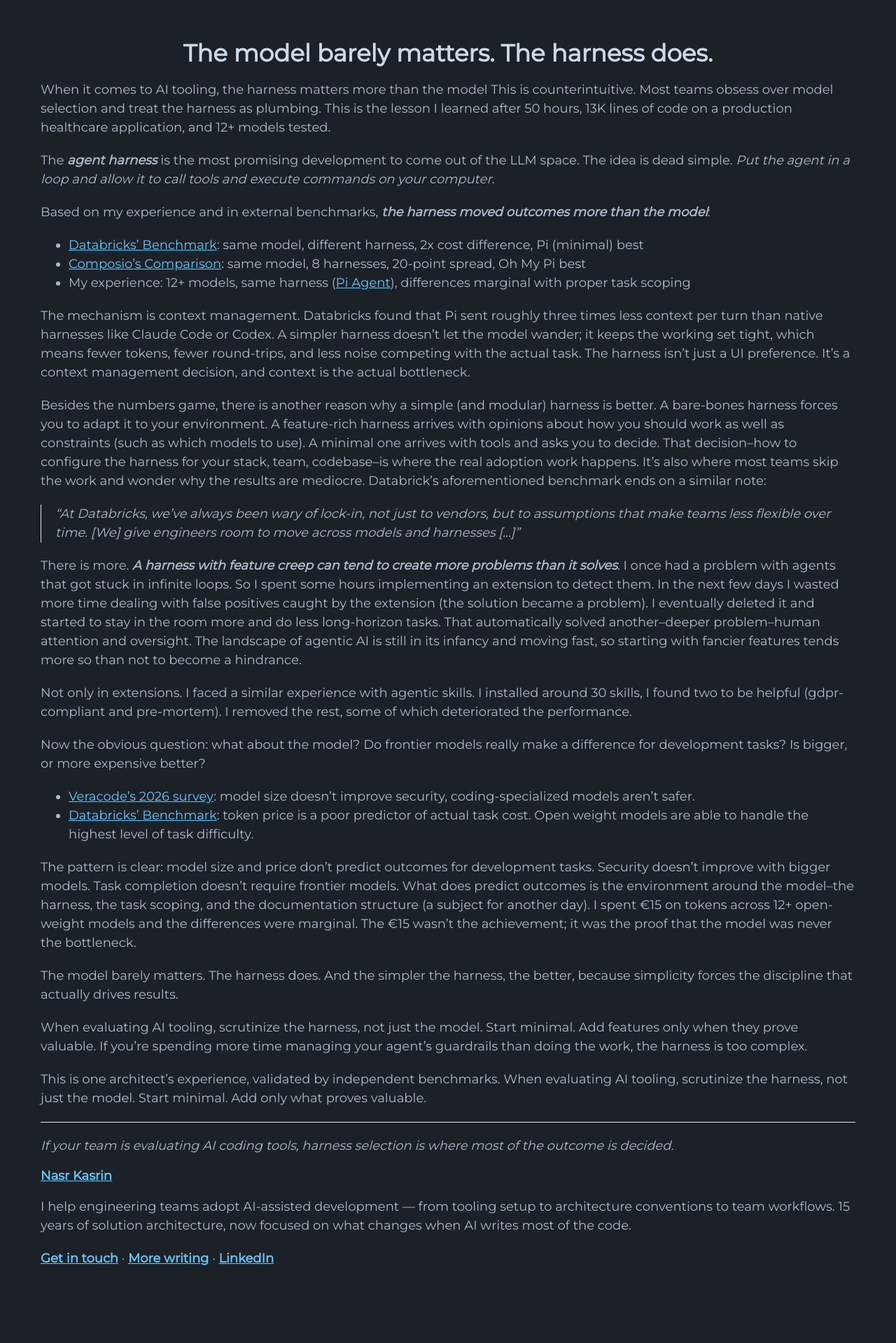
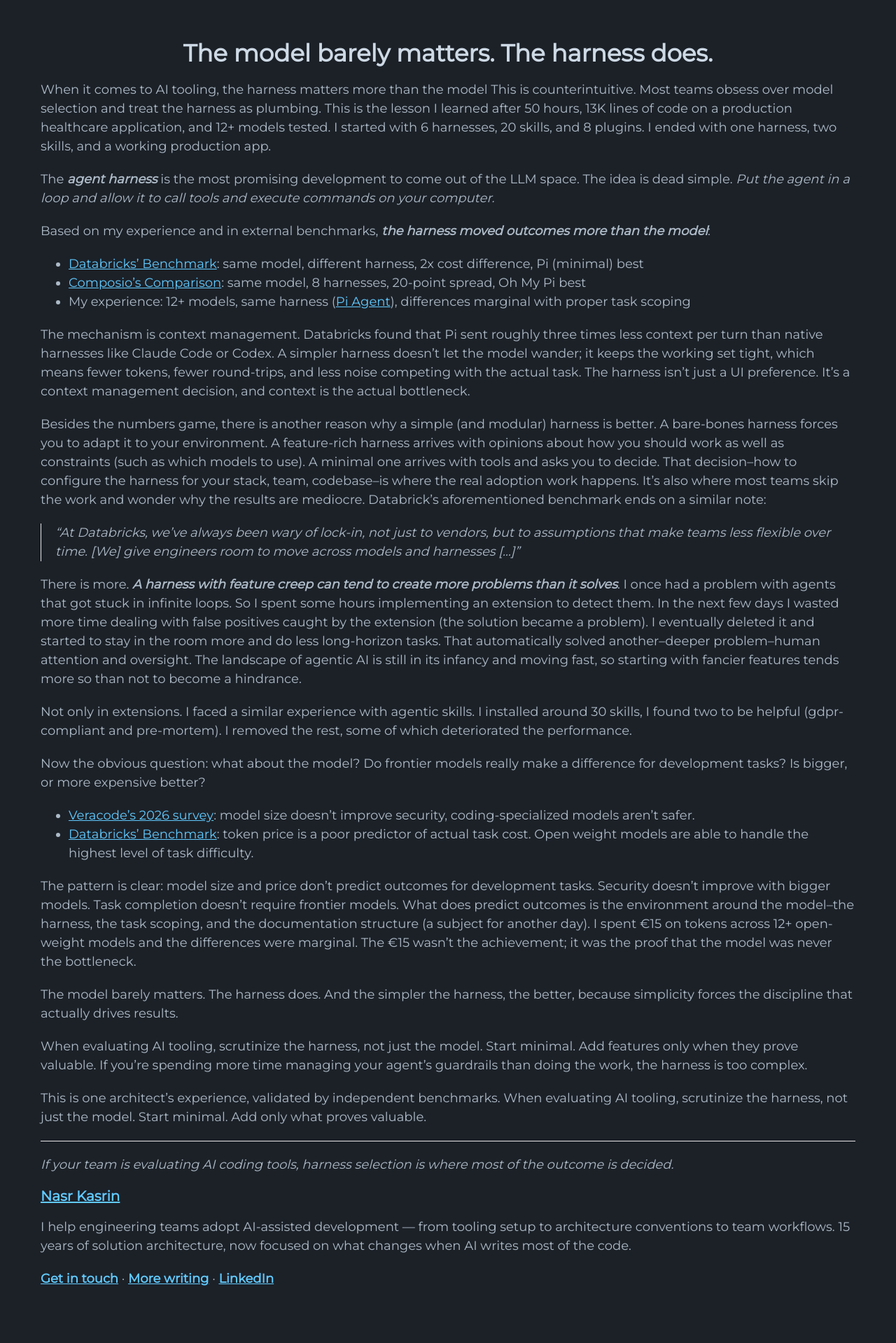
Before and after one commit to n42r/n42r.github.io, a Jekyll site: the page built from blog/the-model-barely-matters-the-harness-does.md, in a window 1280 px wide. Shown: the whole page at 70% size. Built offline with Jekyll 4.4.1, drawn with Linux system fonts in a browser that asks for light colours; our own code applies the rules of GitHub Pages for plain Markdown files; before the commit the page ends 1890 px from its top, so only the background shows below that.

Commit message:
updated blog post

```diff
--- a/assets/css/style.scss
+++ b/assets/css/style.scss
@@ -35,11 +35,11 @@ h1 {
 }
 
 h3 {
- font-size: 18px;
+ font-size: 20px;
 }
 
 h4 {
- font-size: 14px;
+ font-size: 16px;
 }
 
 body {
--- a/blog/the-model-barely-matters-the-harness-does.md
+++ b/blog/the-model-barely-matters-the-harness-does.md
@@ -4,7 +4,7 @@ layout: plain
 
 # The model barely matters. The harness does.
 
-When it comes to AI tooling, the harness matters more than the model This is counterintuitive. Most teams obsess over model selection and treat the harness as plumbing. This is the lesson I learned after 50 hours, 13K lines of code on a production healthcare application, and 12+ models tested.
+When it comes to AI tooling, the harness matters more than the model This is counterintuitive. Most teams obsess over model selection and treat the harness as plumbing. This is the lesson I learned after 50 hours, 13K lines of code on a production healthcare application, and 12+ models tested. I started with 6 harnesses, 20 skills, and 8 plugins. I ended with one harness, two skills, and a working production app.
 
 The **_agent harness_** is the most promising development to come out of the LLM space. The idea is dead simple. _Put the agent in a loop and allow it to call tools and execute commands on your computer._
 
```
